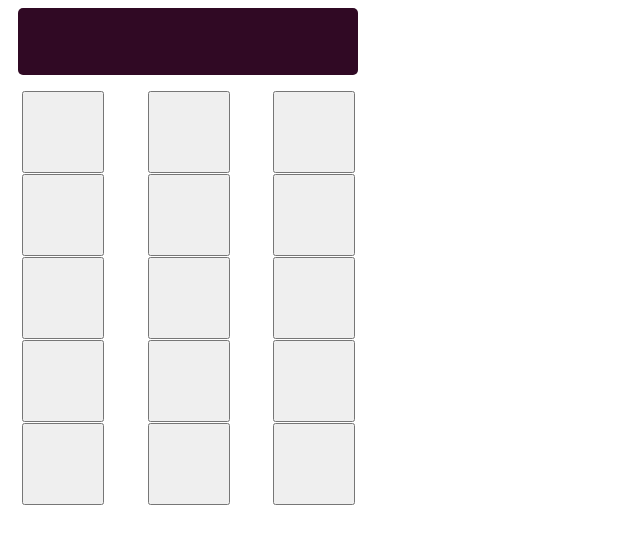
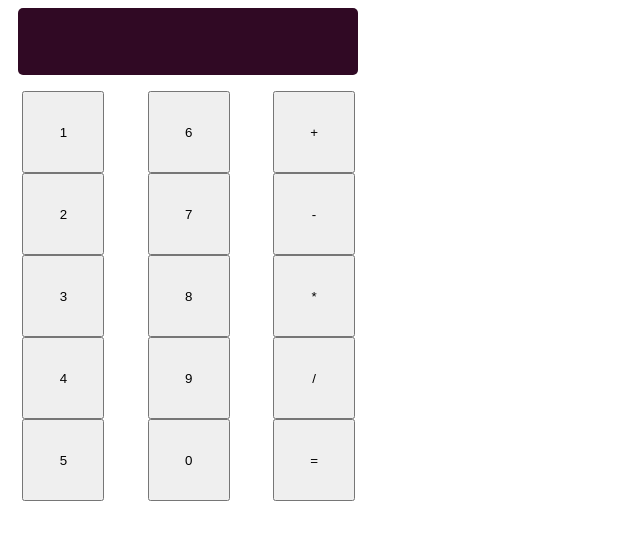
Before and after one commit to CrispyCB/calcjs, a plain HTML site: page index.html in a window 1280 px wide. Shown: the whole page, without its empty margins (0-640 px from the left). Drawn offline with Linux system fonts and the light colour scheme.

Commit message:
add button items to buttons

```diff
--- a/index.html
+++ b/index.html
@@ -16,21 +16,21 @@
             </div>
         </div>
         <div id="buttons-container">
-           <button class="btn number"></button>
-           <button class="btn number"></button>
-           <button class="btn number"></button>
-           <button class="btn number"></button>
-           <button class="btn number"></button>
-           <button class="btn number"></button>
-           <button class="btn number"></button>
-           <button class="btn number"></button>
-           <button class="btn number"></button>
-           <button class="btn number"></button>
-           <button class="btn operator"></button>
-           <button class="btn operator"></button>
-           <button class="btn operator"></button>
-           <button class="btn operator"></button>
-           <button class="btn operator"></button>
+           <button class="btn number">1</button>
+           <button class="btn number">2</button>
+           <button class="btn number">3</button>
+           <button class="btn number">4</button>
+           <button class="btn number">5</button>
+           <button class="btn number">6</button>
+           <button class="btn number">7</button>
+           <button class="btn number">8</button>
+           <button class="btn number">9</button>
+           <button class="btn number">0</button>
+           <button class="btn operator">+</button>
+           <button class="btn operator">-</button>
+           <button class="btn operator">*</button>
+           <button class="btn operator">/</button>
+           <button class="btn operator">=</button>
         </div>
     </div>
 </body>
```
